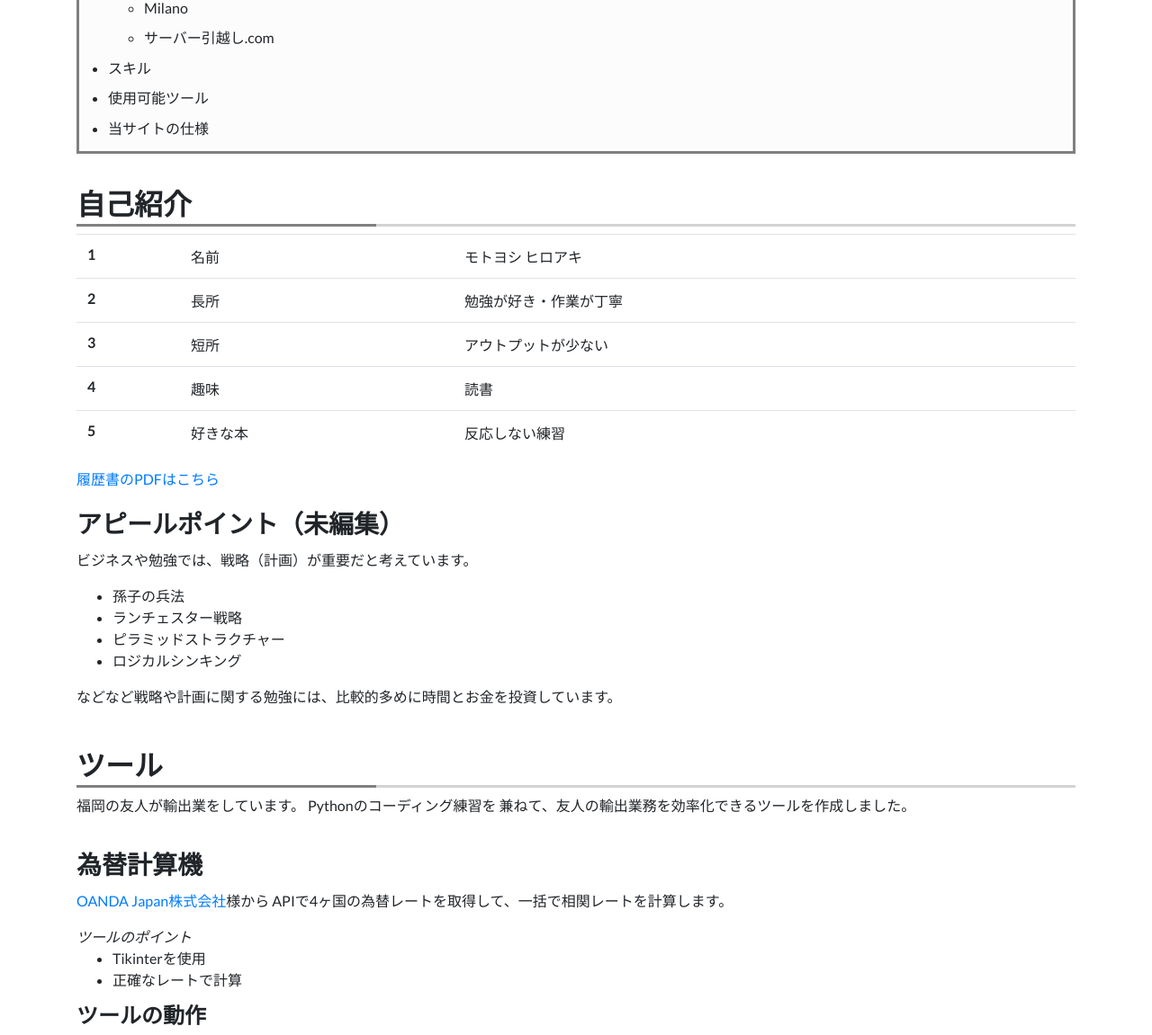
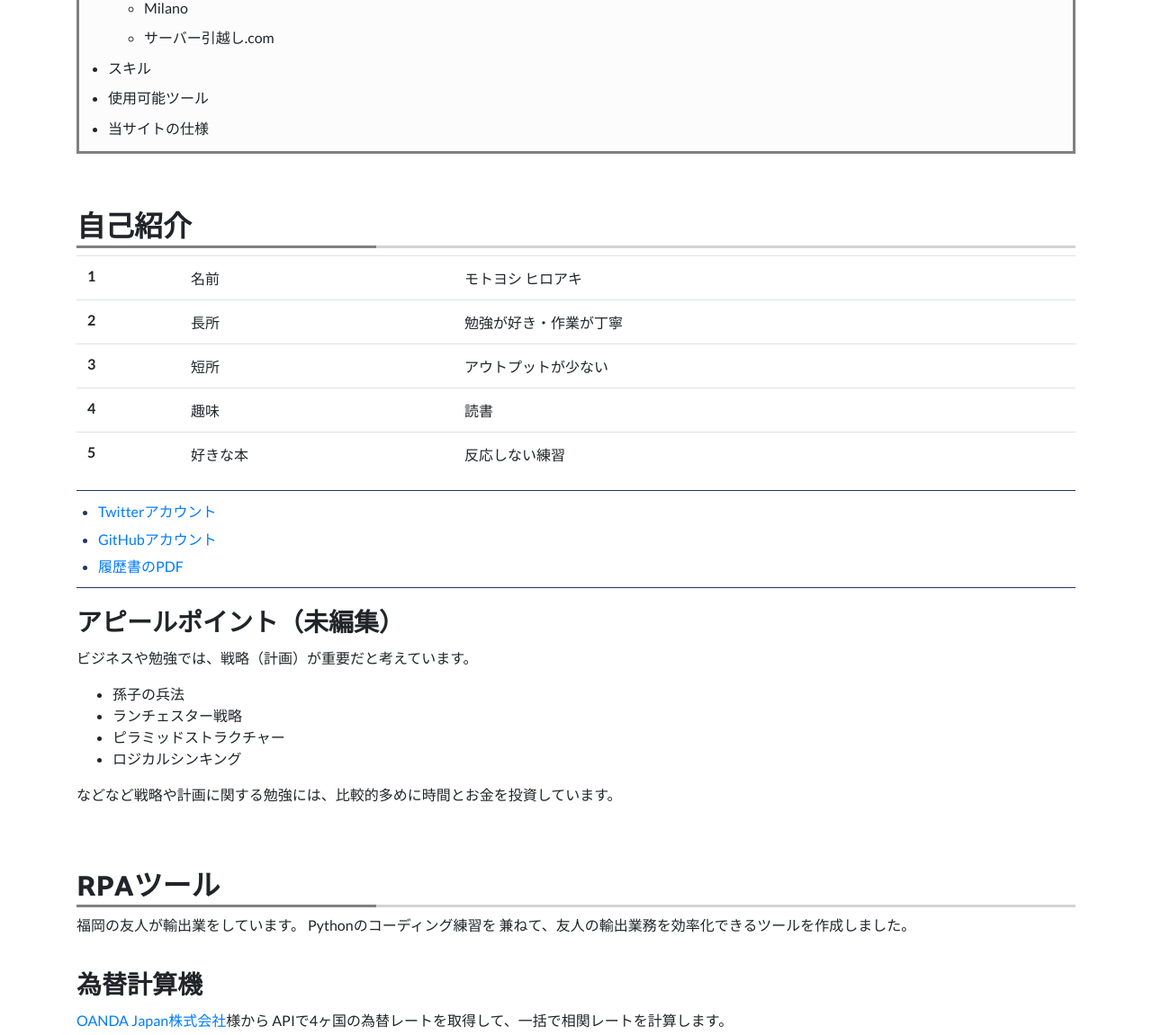
Before and after one commit to motoyoshihiroaki/PortFolio, a Django app: page / in a window 1280 px wide. Shown: the part 748-1899 px from the top of the page at 90% size. Run offline with Django 3.2, Linux system fonts and the light colour scheme; some libraries are stand-ins or nearby versions.

Commit message:
sectionのマージンを調整

```diff
--- a/app/templates/index.html
+++ b/app/templates/index.html
@@ -53,7 +53,7 @@
         </div>
     </section>
 
-    <section>
+    <section class="mt-4">
         <div class="container my-4">
             <h2 id="001">自己紹介</h2>
             <table class="table">
@@ -85,7 +85,13 @@
                 </tr>
               </tbody>
             </table>
-            <a href="#">履歴書のPDFはこちら</a>
+            <div class="point">
+                <ul>
+                    <li><a href="https://twitter.com/ses_web_create" target="_blank">Twitterアカウント</a></li>
+                    <li><a href="https://github.com/motoyoshihiroaki" target="_blank">GitHubアカウント</a></li>
+                    <li><a href="#">履歴書のPDF</a></li>
+                </ul>
+            </div>
             <h3 class="mt-4">アピールポイント（未編集）</h3>
             <p>ビジネスや勉強では、戦略（計画）が重要だと考えています。</p>
             <ul>
@@ -98,9 +104,9 @@
         </div>
     </section>
 
-    <section>
+    <section class="mt-4">
         <div class="container my-4">
-            <h2 id="002">ツール</h2>
+            <h2 id="002">RPAツール</h2>
                 <p>福岡の友人が輸出業をしています。 Pythonのコーディング練習を
                 兼ねて、友人の輸出業務を効率化できるツールを作成しました。
                 </p>
@@ -109,12 +115,16 @@
                     <h3 class="mt-4" id="003">為替計算機</h3>
                         <p><a href="https://www.oanda.jp/" target="_blank">OANDA Japan株式会社</a>様から
                             APIで4ヶ国の為替レートを取得して、一括で相関レートを計算します。</p>
-                        <em class="mt-4">ツールのポイント</em>
+                        <p>4つの数字を同時に かつ どの数字を説明変数にしても計算ができると
+                            いう条件はGoogle検索で探しても見つからず数時間かけて計算方法を考えました。</p>
+                        <em class="mt-4 font-weight-bold">ツールのポイント</em>
+                        <div class="point">
                              <ul>
                                 <li>Tikinterを使用</li>
                                 <li>正確なレートで計算</li>
                             </ul>
-                        <h4>ツールの動作</h4>
+                        </div>
+                        <h4 class="mt-4">ツールの動作</h4>
                             <div class="movie-wrap mb-4">
                                 <iframe width="1280" height="720" src="https://www.youtube.com/embed/EElHrUCf2_g" frameborder="0" allow="accelerometer; autoplay; clipboard-write; encrypted-media; gyroscope; picture-in-picture" allowfullscreen></iframe>
                             </div>
@@ -126,14 +136,16 @@
                     <h3 class="mt-4" id="004">利益計算機</h3>
                        <p>輸出では様々なサービスを利用します。そのサービス毎に手数料が発生し計算が複雑になります。<br>
                        このツールはリサーチをする際の計算の手間を省き、出品が決定した商品の情報をExcelに記録します。</p>
-                        <em class="mt-4">ツールのポイント</em>
+                        <em class="mt-4 font-weight-bold">ツールのポイント</em>
+                        <div class="point">
                              <ul>
                                 <li>TikinterでGUI化</li>
                                 <li>輸出国の地域毎の計算</li>
                                 <li>必要最低限の情報入力</li>
                                 <li>在庫管理も考慮</li>
                             </ul>
-                        <h4>ツールの動作</h4>
+                        </div>
+                        <h4 class="mt-4">ツールの動作</h4>
                             <div class="movie-wrap mb-4">
                                  <iframe width="1280" height="720" src="https://www.youtube.com/embed/kBkddYL1SFc" frameborder="0" allow="accelerometer; autoplay; clipboard-write; encrypted-media; gyroscope; picture-in-picture" allowfullscreen></iframe>
                             </div>
@@ -145,27 +157,29 @@
                     <h3 class="mt-4" id="004">Twitter自動化</h3>
                     <p>ターゲット属性のユーザーのみを狙って「いいね、リツイート、フォロー」を一定間隔ランダムで行います。</p>
                     <p>どんな動きだと、フォローしてもらえるかな？と考えながら作成しました。このツールを使ってフォロワーが2000人を超えたときは達成感がありました。</p>
-                        <em class="mt-4">ツールのポイント</em>
+                        <em class="mt-4 font-weight-bold">ツールのポイント</em>
                         <ul>
                             <li>人間らしい動き</li>
                             <li>エラー発生はLINEに通知</li>
                             <li>凍結されない工夫</li>
                             <li>非アクティブユーザーの排除</li>
                         </ul>
-                        <h4>ツールの動作</h4>
+                        <h4 class="mt-4">ツールの動作</h4>
                             <div class="movie-wrap mb-4">
                                  <iframe width="1280" height="720" src="https://www.youtube.com/embed/kBkddYL1SFc" frameborder="0" allow="accelerometer; autoplay; clipboard-write; encrypted-media; gyroscope; picture-in-picture" allowfullscreen></iframe>
                             </div>
                         <h4>GitHub</h4>
-                            いいねbotを基本にコーディングしているので、他の２つのコードはあまり変化していません。
-                            <a href="https://github.com/motoyoshihiroaki/Twiiter_Newfavo" target="_blank">いいねbot</a>
-                            <a href="https://github.com/motoyoshihiroaki/Twitter_Newretweet" target="_blank">リツイートbot</a>
-                            <a href="https://github.com/motoyoshihiroaki/Twitter_NewFollow" target="_blank">フォローbot</a>
+                            いいねbotを基本にコーディングしているので、他の３つのコードはあまり変化していません。
+                            <ul class="mt-2">
+                                <li><a href="https://github.com/motoyoshihiroaki/Twiiter_Newfavo" target="_blank">いいねbot</a></li>
+                                <li><a href="https://github.com/motoyoshihiroaki/Twiiter_Newfavo" target="_blank">リツイートbot</a></li>
+                                <li><a href="https://github.com/motoyoshihiroaki/Twiiter_Newfavo" target="_blank">フォローbot</a></li>
+                            </ul>
                 </div>
         </div>
     </section>
 
-    <section>
+    <section class="mt-4">
         <div class="container my-4">
             <h2>スクレイピング</h2>
                 <div class="h3_area">
@@ -179,7 +193,7 @@
                             <li>同期処理の10倍以上高速</li>
                             <li>Chromeプロファイル情報の参照</li>
                         </ul>
-                        <h4>ツールの動作</h4>
+                        <h4 class="mt-4">ツールの動作</h4>
                             <div class="movie-wrap mb-4">
                                  <iframe width="854" height="480" src="https://www.youtube.com/embed/rdyYyTN44R4" frameborder="0" allow="accelerometer; autoplay; clipboard-write; encrypted-media; gyroscope; picture-in-picture" allowfullscreen></iframe>
                             </div>
@@ -189,7 +203,7 @@
         </div>
     </section>
 
-    <section>
+    <section class="mt-4">
         <div class="container my-4">
             <h2>機械学習</h2>
                 <div class="h3_area">
@@ -226,7 +240,7 @@
         </div>
     </section>
 
-    <section>
+    <section class="mt-4">
         <div class="container my-4">
             <h2>スキル</h2>
                 <div class="h3_area">
@@ -247,7 +261,7 @@
         </div>
     </section>
 
-    <section>
+    <section class="mt-4">
         <div class="container my-4">
             <h2>使用可能ツール</h2>
             <ul>
@@ -261,7 +275,7 @@
             </ul>
         </div>
     </section>
-    <section>
+    <section class="mt-4">
         <div class="container my-4">
             <h2>当サイトの仕様</h2>
             <table class="table">
--- a/static/css/mystyle.css
+++ b/static/css/mystyle.css
@@ -10,7 +10,8 @@ footer {
 }
 
 hr {
-    border-top: 1.5px #d3d3d3 solid;
+    border-top: 1.5px #dcdcdc solid;
+    width: 45%;
 }
 
 h2 {
@@ -40,6 +41,18 @@ h2:after {
 
 .my_mokuji > .mokuji {
   font-size: 1.5rem;
+}
+
+.point > ul, ol {
+  color: #1e366a;
+  border-top: solid #1e366a 1px;/*上のボーダー*/
+  border-bottom: solid #1e366a 1px;/*下のボーダー*/
+  padding: 0.5em 0 0.5em 1.5em;
+}
+
+.point > ul li, ol li {
+  line-height: 1.5;
+  padding: 0.2em 0;
 }
 
 a {
```
Lines whose indentation alone changed are shown as unchanged.
